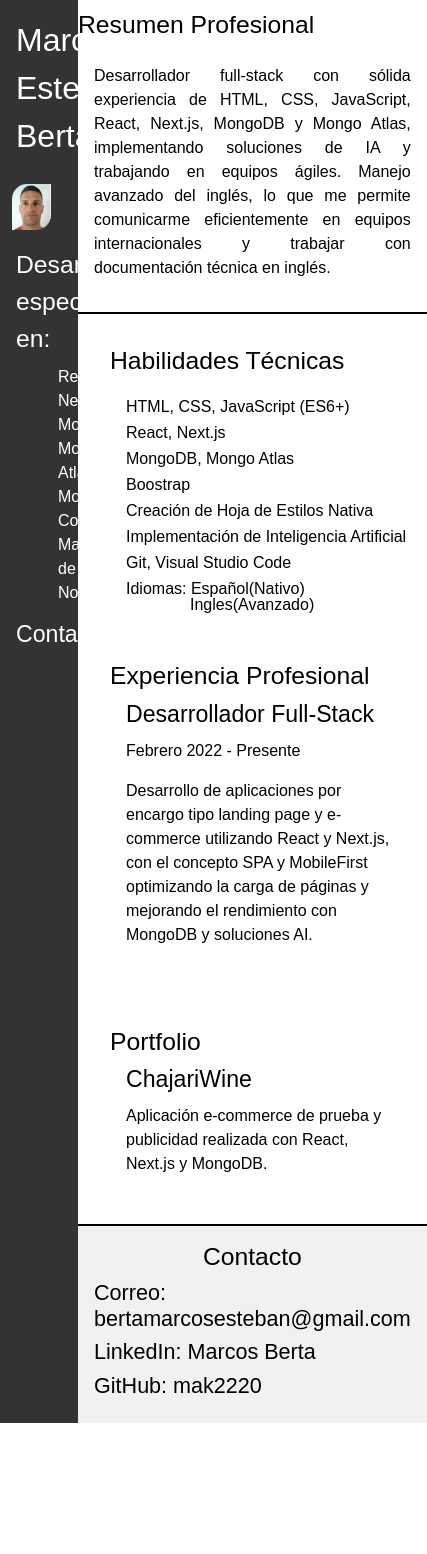
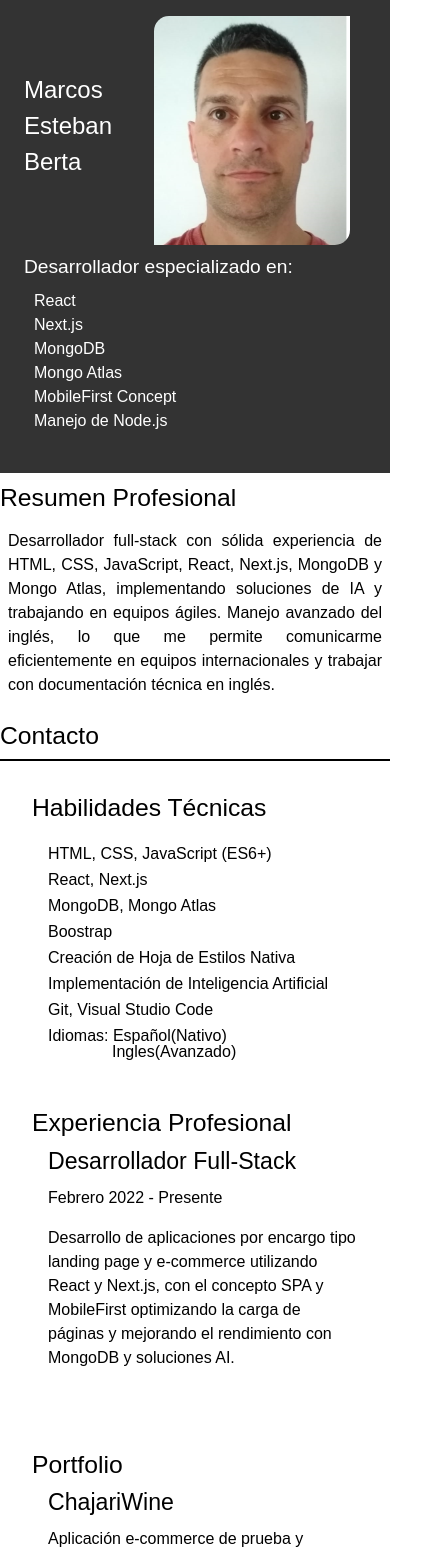
Before and after one commit to mak2220/landing-page-personal, a Next.js app: page / in a window 390 px wide. Shown: the top 1554 px of the page, 427 px wide, since content can reach past the window. Before the commit the page ends 1423 px from the top, so only its background shows below. Built offline with nearby package versions, Linux system fonts and the light colour scheme.

Commit message:
cambios resposive 25/09/24

```diff
--- a/pages/index.tsx
+++ b/pages/index.tsx
@@ -7,14 +7,15 @@ import Link from  'next/link';
 export default function Home() {
     return (
         <main className={styles.mainStyle}>
-        {/* Header */}
             <header className={styles.headerStyle}>
+                <section className={styles.mobile}>
                     <div className={styles.title}>
                         <h1>Marcos Esteban Berta</h1>
                     </div>
                     <div className={styles.contentImg}>
                         <Image src="/foto-perfil-cv.png"  alt="perfil" width={300} height={300} className={styles.img}/>
                     </div>
+                </section>
                 <div className={styles.title}>
                     <h2>Desarrollador especializado en: </h2>
                         <ul>
@@ -25,20 +26,15 @@ export default function Home() {
                             <li>MobileFirst Concept</li>
                             <li>Manejo de Node.js</li>
                         </ul>
-                        <Link href='/contact'>
-                            <h3>Contacto</h3>
-                        </Link>
                     </div>
             </header>
 
-            {/* Resumen */}
             <div>
                 <section className={styles.resume}>
                     <h2>Resumen Profesional</h2>
                     <p>Desarrollador full-stack con sólida experiencia de HTML, CSS, JavaScript, React, Next.js, MongoDB y Mongo Atlas, implementando soluciones de IA y trabajando en equipos ágiles. Manejo avanzado del inglés, lo que me permite comunicarme eficientemente en equipos internacionales y trabajar con documentación técnica en inglés.</p>
+                    <h2><a href='#contact'>Contacto</a></h2>
                 </section>
-
-                {/* Habilidades */}
                 <section className={styles.habilidades}>
                     <h2>Habilidades Técnicas</h2>
                     <ul>
@@ -53,8 +49,6 @@ export default function Home() {
                         <span className={styles.idiomas}>Ingles(Avanzado)</span></li>
                     </ul>
                 </section>
-
-                {/* Experiencia Profesional */}
                 <section className={styles.profesionalPortfolio}>
                     <h2>Experiencia Profesional</h2>
                     <div>
@@ -63,8 +57,6 @@ export default function Home() {
                         <p>Desarrollo de aplicaciones  por encargo tipo landing page y e-commerce utilizando React y Next.js, con el concepto SPA y MobileFirst optimizando la carga de páginas y mejorando el rendimiento con MongoDB y soluciones AI.</p>
                     </div>
                 </section>
-
-                {/* Proyectos */}
                 <section className={styles.profesionalPortfolio}>
                     <h2>Portfolio</h2>
                     <div>
@@ -72,13 +64,15 @@ export default function Home() {
                         <p>Aplicación e-commerce de prueba y publicidad realizada con React, Next.js y MongoDB.</p>
                     </div>
                 </section>
-
-                {/* Contacto */}
                 <footer className={styles.footerStyle}>
-                    <h2>Contacto</h2>
-                    <h4>Correo: bertamarcosesteban@gmail.com</h4>
-                    <h4><a href="https://linkedin.com/in/marcos-berta-214b77257" target="_blank" rel="noopener noreferrer">LinkedIn: Marcos Berta</a></h4>
-                    <h4><a href="https://github.com/mak2220/" target="_blank" rel="noopener noreferrer">GitHub: mak2220</a></h4>
+                    <h3 id='contact'>Contacto</h3>
+                    <Link href='/contact'>
+                            <p>Haz click para dejarme un mensaje</p>
+                    </Link>
+                    <article>
+                            <h4><a href="https://linkedin.com/in/marcos-berta-214b77257" target="_blank" rel="noopener noreferrer">LinkedIn</a></h4>
+                            <h4><a href="https://github.com/mak2220/" target="_blank" rel="noopener noreferrer">GitHub</a></h4>
+                    </article>
                 </footer>
             </div>
     </main>
--- a/styles/index.module.css
+++ b/styles/index.module.css
@@ -22,6 +22,9 @@
 }
 .title h2{
     line-height: 1.5;
+}
+.title h4{
+    text-align: right;
 }
 .title li{
     line-height: 1.5;
@@ -89,12 +92,153 @@
 
 .footerStyle {
     border-top: solid rgb(0, 0, 0) 2px;
-    text-align: justify;
+    text-align: center;
     padding: 1rem;
     background: #f1f1f1;
     line-height: 2;
 }
 
-.footerStyle h2{
-    text-align: center;
+.footerStyle article{
+    display: flex;
+    justify-content: space-evenly;
 }
+
+.footerStyle p:hover{
+    font-size: large;
+}
+
+.footerStyle article a:hover{
+    color: rgb(255, 255, 255);
+}
+@media(max-width: 990px){
+    .mainStyle{
+        display: flex;
+        flex-direction: column;
+    }
+    .headerStyle{
+        width: 100%;
+        text-align: center;
+    }
+    .mobile{
+        display: flex;
+        flex-direction: row;
+        align-items: center;
+        justify-content: center;
+        width: 100%;
+    }
+    .title{
+        text-align:left;
+    }
+    .title ul {
+        display: flex;
+        justify-content: space-between;
+        padding: 0;
+        list-style: none;
+    }
+    .title li {
+        flex-grow: 1;
+        text-align: center;
+    }
+}
+@media(max-width: 430px) {
+    .headerStyle {
+        padding: 1rem;
+    }
+    .img {
+        width: 80%;
+        left: 10%;
+    }
+    .title h1 {
+        font-size: 1.5rem;
+    }
+    .title h2 {
+        font-size: 1.2rem;
+    }
+    .title ul {
+        flex-direction: column;
+        align-items: center;
+    }
+    .title li {
+        width: 100%;
+        text-align: left;
+    }
+    .resume p {
+        padding: 0.5rem;
+    }
+    .title {
+        padding: 0.5rem;
+    }
+}
+@media(max-width: 230px) {
+    .headerStyle {
+        width: 100%;
+        padding: 0.5rem;
+        text-align: center;
+    }
+    .img {
+        width: 70%;
+        left: 15%;
+    }
+    .title h1 {
+        font-size: 1.2rem;
+    }
+    .title h2 {
+        font-size: 1rem;
+    }
+    .title ul {
+        flex-direction: column;
+        align-items: flex-start;
+        padding-left: 0;
+    }
+    .title li {
+        font-size: 0.9rem;
+        padding-left: 5px;
+        width: 100%;
+    }
+    .resume p {
+        padding: 0.3rem;
+        font-size: 0.8rem;
+    }
+    .idiomas{
+    padding-left: 0;
+    }
+
+    .footerStyle {
+        padding: 0.5rem;
+        line-height: 1.2;
+    }
+    .footerStyle article {
+        flex-direction: column;
+    }
+    .profesionalPortfolio{
+        padding: 0;
+    }
+    .profesionalPortfolio h2{
+        font-size: medium;
+        padding: 0;
+        margin: 0;
+    }
+    .profesionalPortfolio h3{
+        font-size: medium;
+        padding: 0;
+        margin: 0;
+    }
+    .habilidades h2{
+        font-size: medium;
+        padding: 0;
+        margin: 0;
+    }
+    .habilidades h3{
+        margin-bottom: 0.5rem;
+        padding: 0;
+    }
+    .habilidades ul {
+        padding-left: 0;
+        margin-left: 0;
+    }
+    .habilidades li {
+        padding-left: 0;
+        margin-left: 0;
+        text-align: left;
+    }
+}
```
Lines whose indentation alone changed are shown as unchanged.
